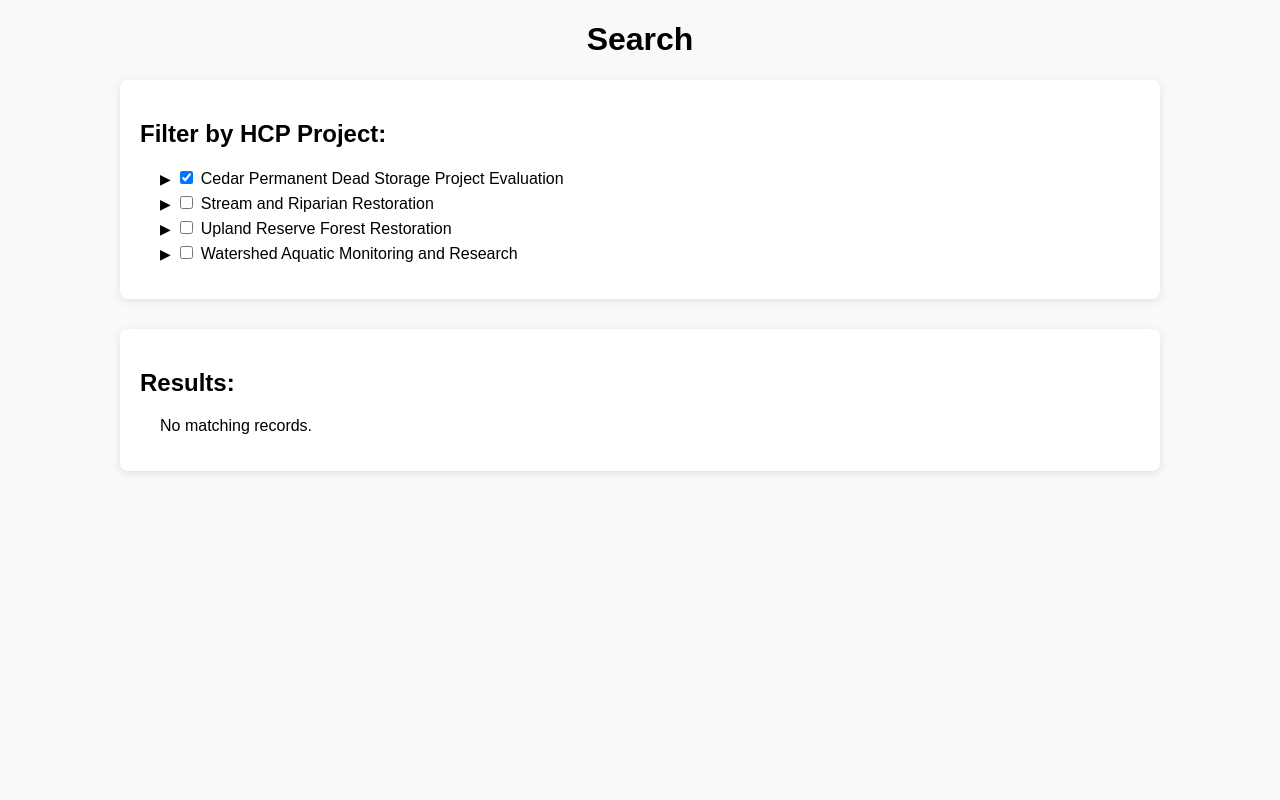
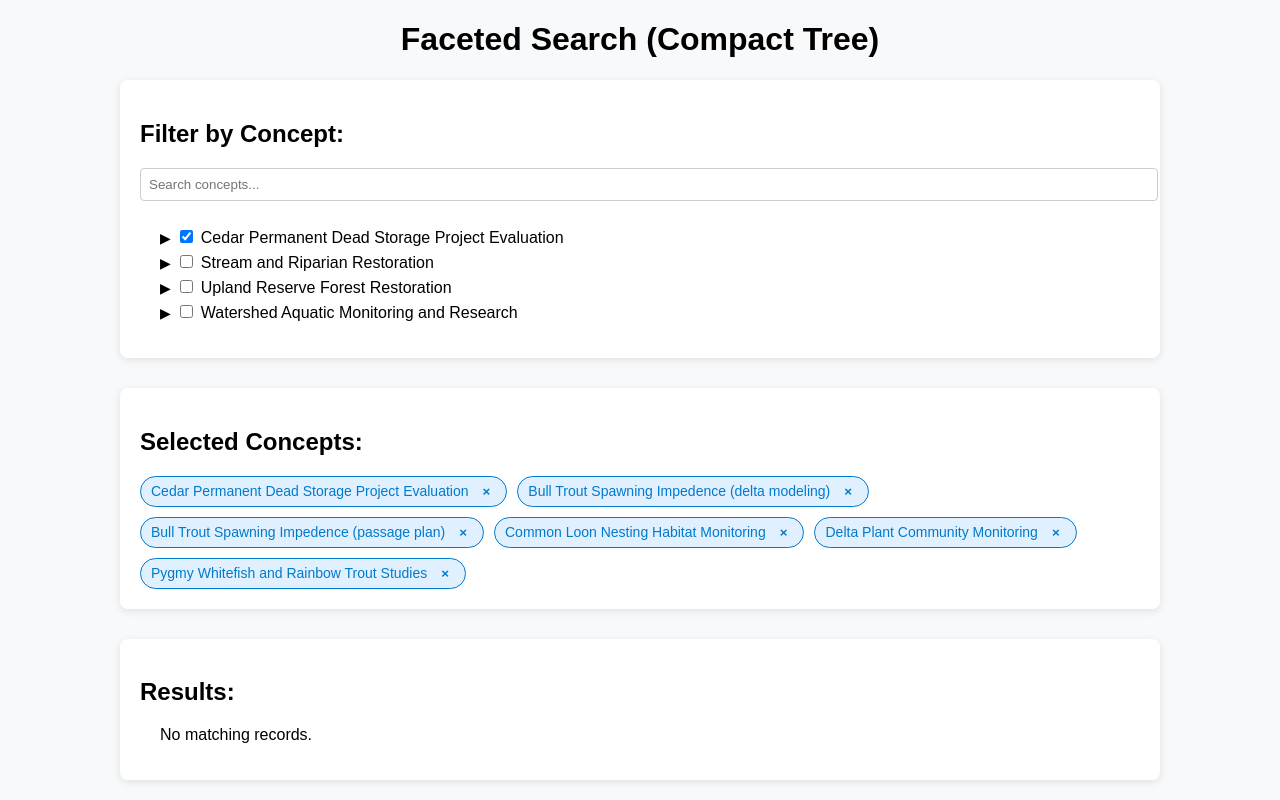
Before and after one commit to clnsmth/facet, a plain HTML site: page index.html in a window 1280 px wide. Both pictures are taken after a click on the checkbox "Cedar Permanent Dead Storage Project Evaluation". Drawn offline with Linux system fonts and the light colour scheme.

Commit message:
feat: implement concept search bar for vocabulary browsing
Add a search bar to facilitate browsing and navigation within large
vocabulary trees.

```diff
--- a/app.js
+++ b/app.js
@@ -6,6 +6,8 @@ vocabulary.concepts.forEach(c => {
 function buildTree(conceptId) {
   const concept = conceptMap[conceptId];
   const li = document.createElement('li');
+  li.dataset.label = concept.label.toLowerCase();
+  li.dataset.id = concept.id;
 
   const container = document.createElement('div');
   const toggleBtn = document.createElement('span');
@@ -55,12 +57,20 @@ function buildTree(conceptId) {
 }
 
 const form = document.getElementById('concept-form');
+const searchInput = document.createElement('input');
+searchInput.type = 'text';
+searchInput.placeholder = 'Search concepts...';
+searchInput.id = 'concept-search';
+form.appendChild(searchInput);
+
+const ul = document.createElement('ul');
 const topLevelConcepts = vocabulary.concepts.filter(c => !Object.values(conceptMap).some(other => other.narrower.includes(c.id)));
-const ul = document.createElement('ul');
 topLevelConcepts.forEach(concept => {
   ul.appendChild(buildTree(concept.id));
 });
 form.appendChild(ul);
+
+const selectedTiles = document.getElementById('selected-tiles');
 
 function filterRecords(selectedConcepts) {
   return data.records.filter(record =>
@@ -77,8 +87,8 @@ const data = {
 };
 
 function updateResults() {
-  const selected = Array.from(document.querySelectorAll('#concept-form input[type="checkbox"]:checked'))
-                         .map(cb => cb.value);
+  const selectedCheckboxes = Array.from(document.querySelectorAll('#concept-form input[type="checkbox"]:checked'));
+  const selected = selectedCheckboxes.map(cb => cb.value);
 
   const filtered = filterRecords(selected);
 
@@ -87,12 +97,68 @@ function updateResults() {
 
   if (filtered.length === 0) {
     resultList.innerHTML = '<li>No matching records.</li>';
-    return;
+  } else {
+    filtered.forEach(record => {
+      const li = document.createElement('li');
+      li.textContent = record.title;
+      resultList.appendChild(li);
+    });
   }
 
-  filtered.forEach(record => {
-    const li = document.createElement('li');
-    li.textContent = record.title;
-    resultList.appendChild(li);
+  // Update tiles
+  selectedTiles.innerHTML = '';
+  selectedCheckboxes.forEach(cb => {
+    const tile = document.createElement('div');
+    tile.classList.add('tile');
+    tile.textContent = conceptMap[cb.value]?.label || cb.value;
+
+    const closeBtn = document.createElement('button');
+    closeBtn.textContent = '×';
+    closeBtn.onclick = () => {
+      cb.checked = false;
+      updateResults();
+    };
+
+    tile.appendChild(closeBtn);
+    selectedTiles.appendChild(tile);
   });
 }
+
+// Concept search input logic
+searchInput.addEventListener('input', () => {
+  const term = searchInput.value.trim().toLowerCase();
+  const items = ul.querySelectorAll('li');
+
+  if (term === '') {
+    // Collapse everything when input is empty
+    items.forEach(item => {
+      const narrower = item.querySelector('ul.narrower');
+      if (narrower) {
+        narrower.classList.add('hidden');
+        const toggle = item.querySelector('.toggle-button');
+        if (toggle) toggle.textContent = '▶';
+      }
+      item.style.display = '';
+    });
+  } else {
+    items.forEach(item => {
+      const label = item.dataset.label || '';
+      const matches = label.includes(term);
+      const descendantMatches = Array.from(item.querySelectorAll('li')).some(child =>
+        (child.dataset.label || '').includes(term)
+      );
+
+      if (matches || descendantMatches) {
+        item.style.display = '';
+        const narrowerUl = item.querySelector('ul.narrower');
+        if (narrowerUl) {
+          narrowerUl.classList.remove('hidden');
+          const toggle = item.querySelector('.toggle-button');
+          if (toggle) toggle.textContent = '▼';
+        }
+      } else {
+        item.style.display = 'none';
+      }
+    });
+  }
+});
--- a/index.html
+++ b/index.html
@@ -2,29 +2,30 @@
 <html lang="en">
 <head>
   <meta charset="UTF-8">
-  <title>Faceted Search with SKOS Hierarchy</title>
+  <title>Faceted Search (Compact)</title>
   <link rel="stylesheet" href="style.css">
 </head>
 <body>
 
-<h1>Search</h1>
+<h1>Faceted Search (Compact Tree)</h1>
 
 <div class="container-vertical">
 
-  <!-- Filters Section -->
   <div id="filters" class="panel">
-    <h2>Filter by HCP Project:</h2>
+    <h2>Filter by Concept:</h2>
     <form id="concept-form">
-      <!-- Concept Tree will be inserted here -->
+      <!-- Search bar + Concept Tree will be inserted here -->
     </form>
   </div>
 
-  <!-- Results Section -->
+  <div class="panel" id="active-filters">
+    <h2>Selected Concepts:</h2>
+    <div id="selected-tiles"></div>
+  </div>
+
   <div id="results" class="panel">
     <h2>Results:</h2>
-    <ul id="result-list">
-      <!-- Filtered results appear here -->
-    </ul>
+    <ul id="result-list"></ul>
   </div>
 
 </div>
--- a/style.css
+++ b/style.css
@@ -66,3 +66,38 @@ label:hover {
 #result-list li {
   margin-bottom: 5px;
 }
+
+#concept-search {
+  width: 100%;
+  padding: 8px;
+  margin-bottom: 10px;
+  border-radius: 4px;
+  border: 1px solid #ccc;
+}
+
+#selected-tiles {
+  display: flex;
+  flex-wrap: wrap;
+  gap: 10px;
+  margin-top: 10px;
+}
+
+.tile {
+  background-color: #e0f0ff;
+  border: 1px solid #007acc;
+  color: #007acc;
+  padding: 6px 10px;
+  border-radius: 20px;
+  font-size: 14px;
+  display: flex;
+  align-items: center;
+}
+
+.tile button {
+  background: none;
+  border: none;
+  color: #007acc;
+  margin-left: 8px;
+  cursor: pointer;
+  font-weight: bold;
+}
```
